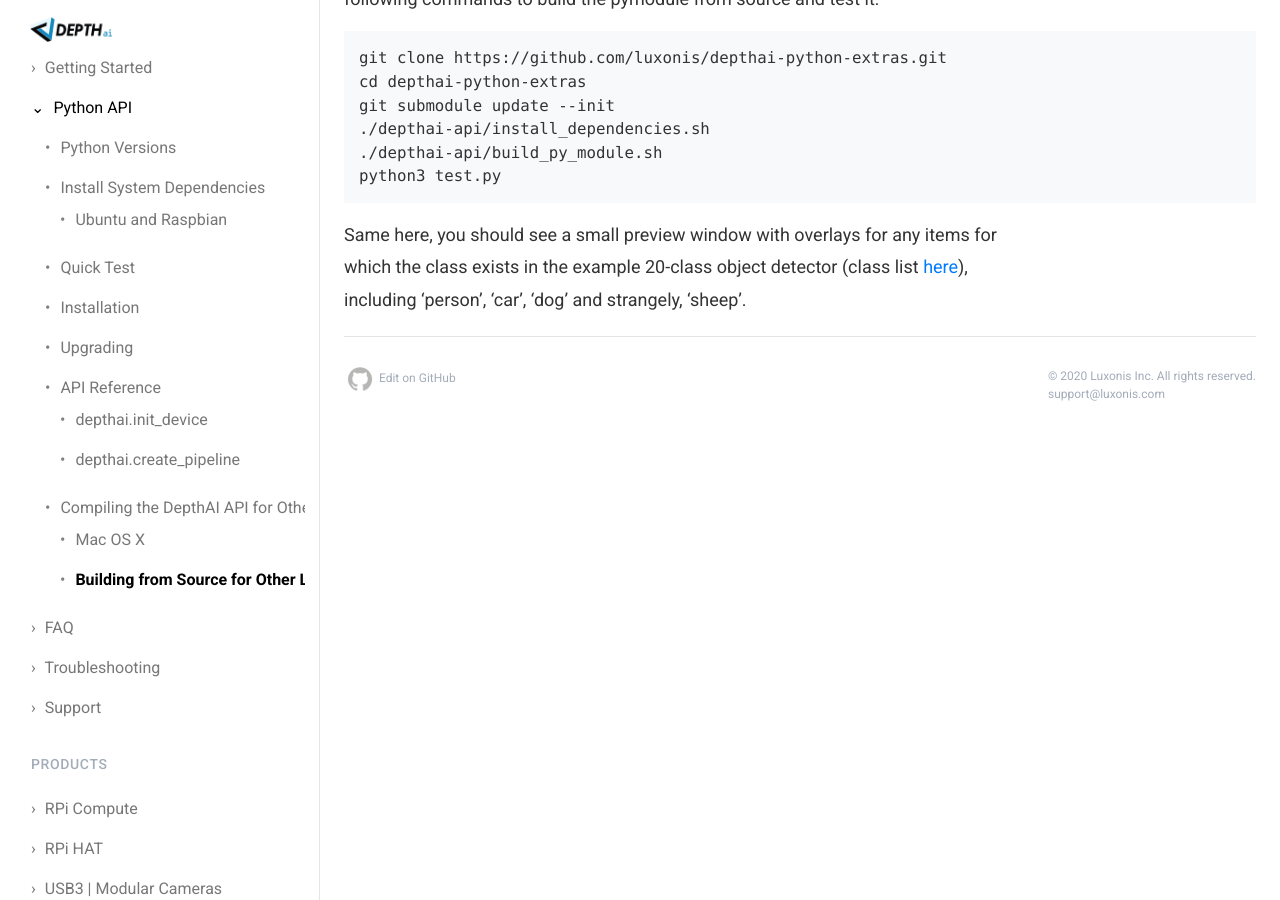
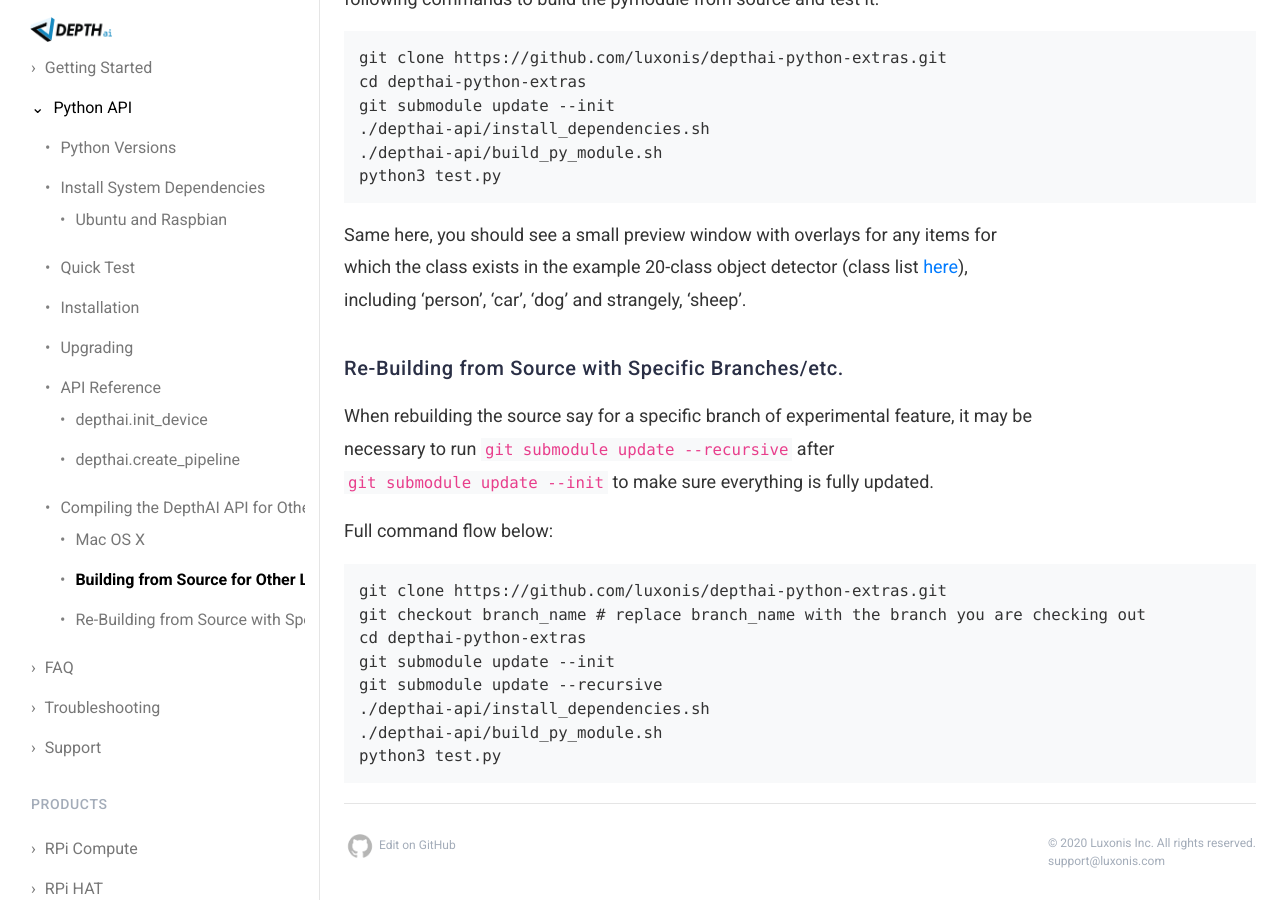
Before and after one commit to luxonis/depthai-docs-website, a Jekyll site: the page built from api.md, in a window 1280 px wide and 900 px high, scrolled down 5201 px. Built offline with Jekyll 4.4.1, drawn with Linux system fonts in a browser that asks for light colours; nearby versions of some CDN libraries.

Commit message:
Update api.md

````diff
--- a/api.md
+++ b/api.md
@@ -199,3 +199,20 @@ python3 test.py
 ```
 
 Same here, you should see a small preview window with overlays for any items for which the class exists in the example 20-class object detector (class list [here](https://github.com/luxonis/depthai-python-extras/blob/master/resources/nn/object_detection_4shave/labels_for_mobilenet_ssd.txt)), including 'person', 'car', 'dog' and strangely, 'sheep'.
+
+### Re-Building from Source with Specific Branches/etc.
+
+When rebuilding the source say for a specific branch of experimental feature, it may be necessary to run `git submodule update --recursive` after `git submodule update --init` to make sure everything is fully updated.
+
+Full command flow below:
+
+```
+git clone https://github.com/luxonis/depthai-python-extras.git
+git checkout branch_name # replace branch_name with the branch you are checking out
+cd depthai-python-extras
+git submodule update --init
+git submodule update --recursive
+./depthai-api/install_dependencies.sh
+./depthai-api/build_py_module.sh
+python3 test.py
+```
````
